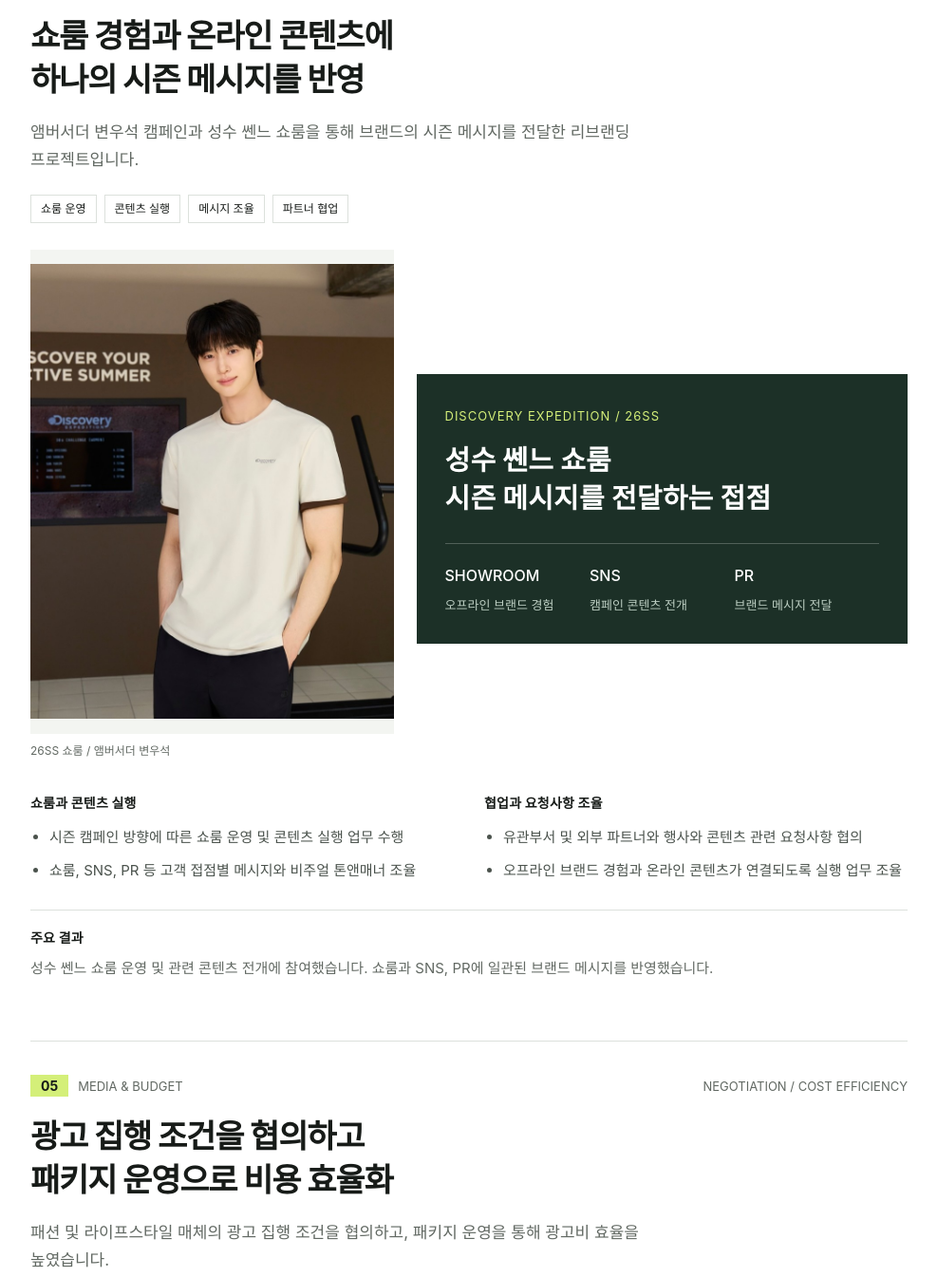
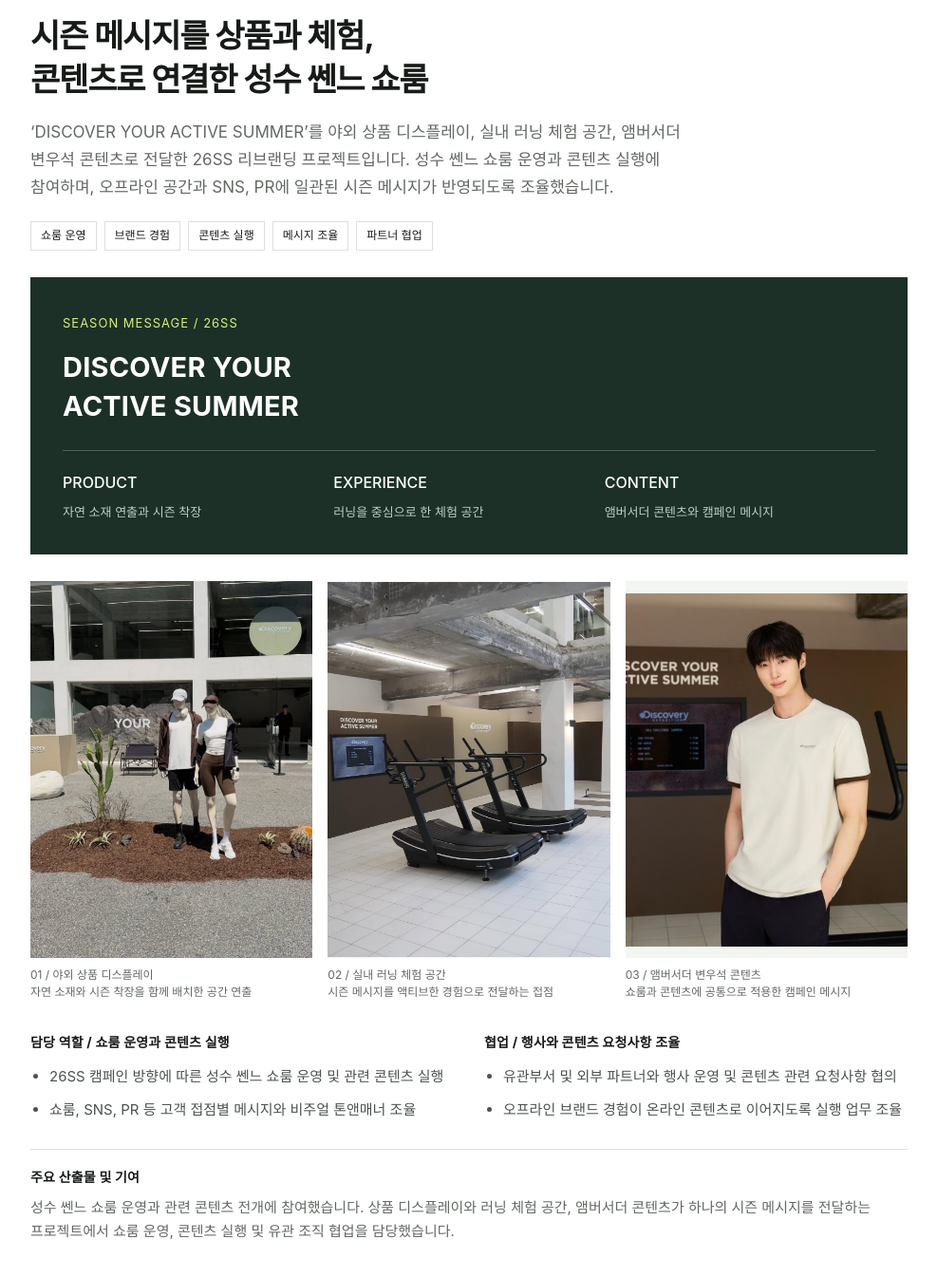
Before and after one commit to skswn27-max/portfolio-lgh-tfs, a plain HTML site: page portfolio-operations.html in a window 1280 px wide. Shown: the part 5030-6375 px from the top of the page at 95% size, without its empty margins (276-1263 px from the left). Drawn offline with Linux system fonts and the light colour scheme; a web font is replaced by a local one.

Commit message:
Develop Discovery Seongsu showroom case with event photos and role details

```diff
--- a/portfolio-operations.html
+++ b/portfolio-operations.html
@@ -89,12 +89,24 @@
 </article>
 <article class="case" id="discovery">
 <div class="case-meta"><span><span class="num">04</span>DISCOVERY EXPEDITION</span><span>26SS / SEONGSU SHOWROOM</span></div>
-<h3>쇼룸 경험과 온라인 콘텐츠에<br>하나의 시즌 메시지를 반영</h3>
-<p class="lead">앰버서더 변우석 캠페인과 성수 쎈느 쇼룸을 통해 브랜드의 시즌 메시지를 전달한 리브랜딩 프로젝트입니다.</p>
-<div class="tags"><span>쇼룸 운영</span><span>콘텐츠 실행</span><span>메시지 조율</span><span>파트너 협업</span></div>
-<div class="discovery-showcase"><figure class="discovery-photo"><a class="image-link" href="images/discovery-2026.jpg" target="_blank" rel="noopener"><img src="images/discovery-2026.jpg" alt="DISCOVER YOUR ACTIVE SUMMER 메시지가 설치된 디스커버리 쇼룸과 앰버서더 변우석" width="818" height="1024" loading="lazy"></a><figcaption>26SS 쇼룸 / 앰버서더 변우석</figcaption></figure><div class="discovery-panel"><span class="season">DISCOVERY EXPEDITION / 26SS</span><h4>성수 쎈느 쇼룸<br>시즌 메시지를 전달하는 접점</h4><div class="touchpoints"><div><b>SHOWROOM</b><p>오프라인 브랜드 경험</p></div><div><b>SNS</b><p>캠페인 콘텐츠 전개</p></div><div><b>PR</b><p>브랜드 메시지 전달</p></div></div></div></div>
-<div class="case-body"><div><h4>쇼룸과 콘텐츠 실행</h4><ul><li>시즌 캠페인 방향에 따른 쇼룸 운영 및 콘텐츠 실행 업무 수행</li><li>쇼룸, SNS, PR 등 고객 접점별 메시지와 비주얼 톤앤매너 조율</li></ul></div><div><h4>협업과 요청사항 조율</h4><ul><li>유관부서 및 외부 파트너와 행사와 콘텐츠 관련 요청사항 협의</li><li>오프라인 브랜드 경험과 온라인 콘텐츠가 연결되도록 실행 업무 조율</li></ul></div></div>
-<div class="output"><h4>주요 결과</h4><p>성수 쎈느 쇼룸 운영 및 관련 콘텐츠 전개에 참여했습니다. 쇼룸과 SNS, PR에 일관된 브랜드 메시지를 반영했습니다.</p></div>
+<h3>시즌 메시지를 상품과 체험,<br>콘텐츠로 연결한 성수 쎈느 쇼룸</h3>
+<p class="lead">‘DISCOVER YOUR ACTIVE SUMMER’를 야외 상품 디스플레이, 실내 러닝 체험 공간, 앰버서더 변우석 콘텐츠로 전달한 26SS 리브랜딩 프로젝트입니다. 성수 쎈느 쇼룸 운영과 콘텐츠 실행에 참여하며, 오프라인 공간과 SNS, PR에 일관된 시즌 메시지가 반영되도록 조율했습니다.</p>
+<div class="tags"><span>쇼룸 운영</span><span>브랜드 경험</span><span>콘텐츠 실행</span><span>메시지 조율</span><span>파트너 협업</span></div>
+<div class="discovery-panel">
+<span class="season">SEASON MESSAGE / 26SS</span>
+<h4>DISCOVER YOUR<br>ACTIVE SUMMER</h4>
+<div class="touchpoints"><div><b>PRODUCT</b><p>자연 소재 연출과 시즌 착장</p></div><div><b>EXPERIENCE</b><p>러닝을 중심으로 한 체험 공간</p></div><div><b>CONTENT</b><p>앰버서더 콘텐츠와 캠페인 메시지</p></div></div>
+</div>
+<div class="media-duo">
+<figure><a class="image-link" href="images/discovery-seongsu-outdoor.jpg" target="_blank" rel="noopener" aria-label="디스커버리 성수 쎈느 야외 상품 디스플레이 크게 보기"><img src="images/discovery-seongsu-outdoor.jpg" alt="성수 쎈느 야외 공간에 자연 소재와 함께 전시된 디스커버리 시즌 착장" width="1080" height="1440" loading="lazy"></a><figcaption>01 / 야외 상품 디스플레이<br>자연 소재와 시즌 착장을 함께 배치한 공간 연출</figcaption></figure>
+<figure><a class="image-link" href="images/discovery-seongsu-running.jpg" target="_blank" rel="noopener" aria-label="디스커버리 성수 쎈느 실내 러닝 체험 공간 크게 보기"><img src="images/discovery-seongsu-running.jpg" alt="DISCOVER YOUR ACTIVE SUMMER 메시지와 러닝머신, 디지털 화면이 배치된 성수 쎈느 실내 공간" width="1080" height="1437" loading="lazy"></a><figcaption>02 / 실내 러닝 체험 공간<br>시즌 메시지를 액티브한 경험으로 전달하는 접점</figcaption></figure>
+<figure><a class="image-link" href="images/discovery-2026.jpg" target="_blank" rel="noopener" aria-label="디스커버리 성수 쎈느 앰버서더 콘텐츠 크게 보기"><img src="images/discovery-2026.jpg" alt="DISCOVER YOUR ACTIVE SUMMER 메시지가 설치된 디스커버리 쇼룸과 앰버서더 변우석" width="818" height="1024" loading="lazy"></a><figcaption>03 / 앰버서더 변우석 콘텐츠<br>쇼룸과 콘텐츠에 공통으로 적용한 캠페인 메시지</figcaption></figure>
+</div>
+<div class="case-body">
+<div><h4>담당 역할 / 쇼룸 운영과 콘텐츠 실행</h4><ul><li>26SS 캠페인 방향에 따른 성수 쎈느 쇼룸 운영 및 관련 콘텐츠 실행</li><li>쇼룸, SNS, PR 등 고객 접점별 메시지와 비주얼 톤앤매너 조율</li></ul></div>
+<div><h4>협업 / 행사와 콘텐츠 요청사항 조율</h4><ul><li>유관부서 및 외부 파트너와 행사 운영 및 콘텐츠 관련 요청사항 협의</li><li>오프라인 브랜드 경험이 온라인 콘텐츠로 이어지도록 실행 업무 조율</li></ul></div>
+</div>
+<div class="output"><h4>주요 산출물 및 기여</h4><p>성수 쎈느 쇼룸 운영과 관련 콘텐츠 전개에 참여했습니다. 상품 디스플레이와 러닝 체험 공간, 앰버서더 콘텐츠가 하나의 시즌 메시지를 전달하는 프로젝트에서 쇼룸 운영, 콘텐츠 실행 및 유관 조직 협업을 담당했습니다.</p></div>
 </article>
 <article class="case" id="budget">
 <div class="case-meta"><span><span class="num">05</span>MEDIA & BUDGET</span><span>NEGOTIATION / COST EFFICIENCY</span></div>
```
Also changed, not shown: images/discovery-seongsu-outdoor.jpg (added), images/discovery-seongsu-running.jpg (added).
